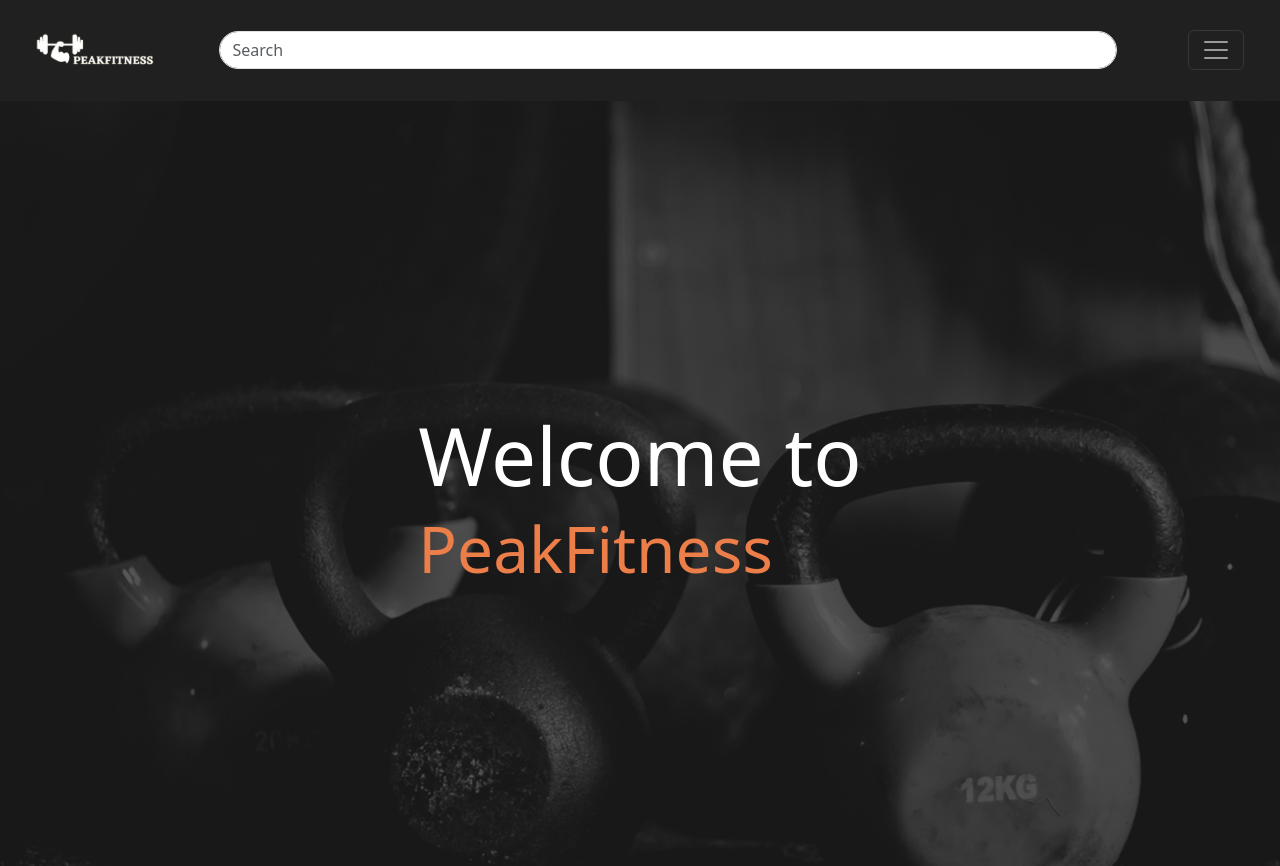
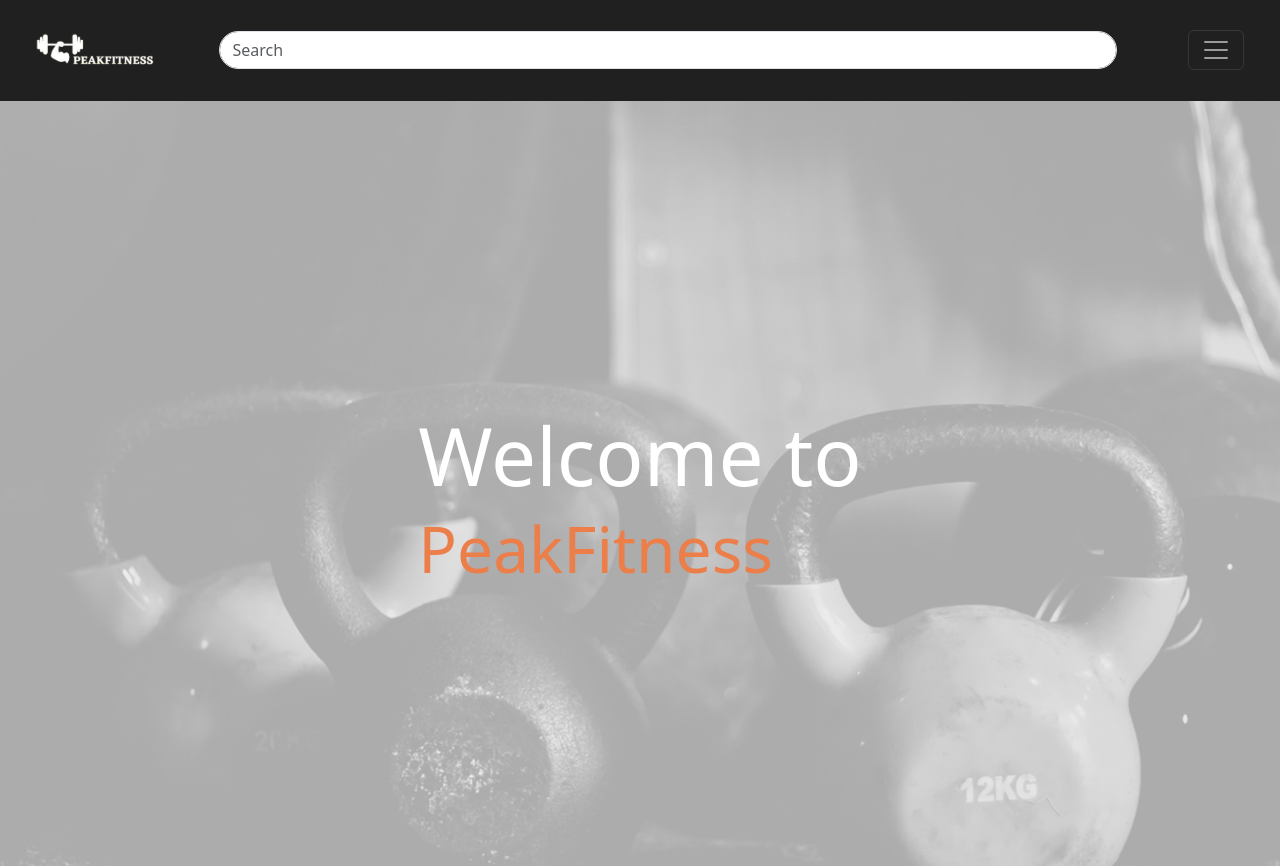
Before and after one commit to nawal-ali/PeakFitness, a React (Vite) app in the folder project/: page / in a window 1280 px wide. Shown: the top 866 px of the page. Built offline with nearby package versions, Linux system fonts and the light colour scheme; no server answers; a web font is replaced by a local one.

Commit message:
changed the bg color

```diff
--- a/project/src/App.css
+++ b/project/src/App.css
@@ -3,7 +3,7 @@
   margin: 0 auto;
   padding: 2rem;
   text-align: center; */
-  background-color: #202020;
+  background-color: #e6e6e6;
   /* background-color: #807f7f; */
   color: white;
 }
--- a/project/src/index.css
+++ b/project/src/index.css
@@ -5,7 +5,8 @@
 
   color-scheme: light dark;
   color: rgba(255, 255, 255, 0.87);
-  background-color: #202020;
+  /* background-color: #202020; */
+  background-color: #e6e6e6;
 
   font-synthesis: none;
   text-rendering: optimizeLegibility;
```
